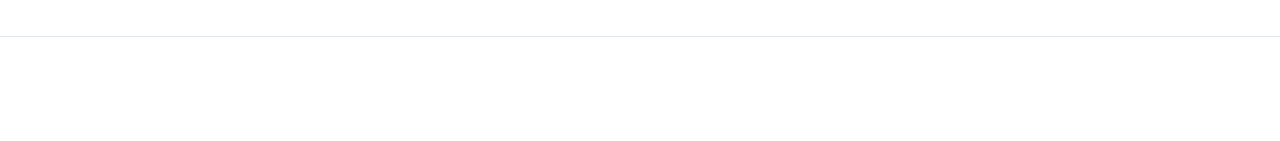
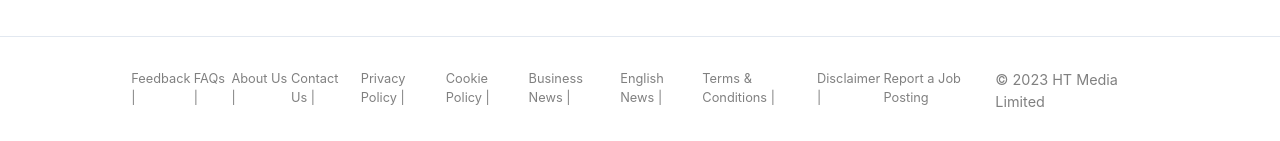
Before and after one commit to Vijendra2244/Shine.com, a React (Vite) app in the folder Shine_Clone/: page / in a window 1280 px wide. Shown: the part 2516-2657 px from the top of the page. Before the commit the page ends 2553 px from the top, so only its background shows below. Built offline with nearby package versions, Linux system fonts and the light colour scheme.

Commit message:
Added a  copy right componenta

```diff
--- a/Shine_Clone/src/App.jsx
+++ b/Shine_Clone/src/App.jsx
@@ -1,4 +1,5 @@
 import Comapny from "./Components/CompanyCool/Comapny";
+import CopyRight from "./Components/Copyright/CopyRight";
 import Footer from "./Components/Footer/Footer";
 import Header from "./Components/Header/Header";
 import Navbar from "./Components/Navbar/Navbar";
@@ -13,8 +14,9 @@ function App() {
       <Trending />
       <Navigation />
       <Swiper />
-      <Comapny/>
-      <Footer/>
+      <Comapny />
+      <Footer />
+      <CopyRight />
     </>
   );
 }
--- /dev/null
+++ b/Shine_Clone/src/Components/Copyright/CopyRight.jsx
@@ -0,0 +1,27 @@
+import React from "react";
+import styles from "./CopyRight.module.css";
+
+function CopyRight() {
+  return (
+    <div className={styles.copyRightMain}>
+      <div className={styles.queries}>
+       <a href="#"> <p> Feedback |  </p></a>
+       <a href="#"> <p> FAQs |  </p></a>
+       <a href="#"> <p> About Us |  </p></a>
+       <a href="#"> <p> Contact Us |  </p></a>
+       <a href="#"> <p> Privacy Policy |  </p></a>
+       <a href="#"> <p> Cookie Policy |  </p></a>
+       <a href="#"> <p> Business News |  </p></a>
+       <a href="#"> <p> English News |  </p></a>
+       <a href="#"> <p> Terms & Conditions |  </p></a>
+       <a href="#"> <p> Disclaimer |  </p></a>
+       <a href="#"> <p> Report a Job Posting</p></a>
+      </div>
+       <div>
+         <p className={styles.copy}>  &copy; 2023 HT Media Limited</p>
+       </div>
+    </div>
+  );
+}
+
+export default CopyRight;
--- /dev/null
+++ b/Shine_Clone/src/Components/Copyright/CopyRight.module.css
@@ -0,0 +1,19 @@
+.copyRightMain {
+    width: 80%;
+    margin: auto;
+    display: flex;
+    justify-content: space-between;
+  margin: 2rem auto;
+}
+.queries{
+   display: flex;
+}
+.queries >a>p {
+    font-size: 0.8rem;
+    color: grey;
+    margin-left: 0.2rem;
+}
+.copy{
+   color: grey;
+   font-size: 0.9rem;
+}
```
